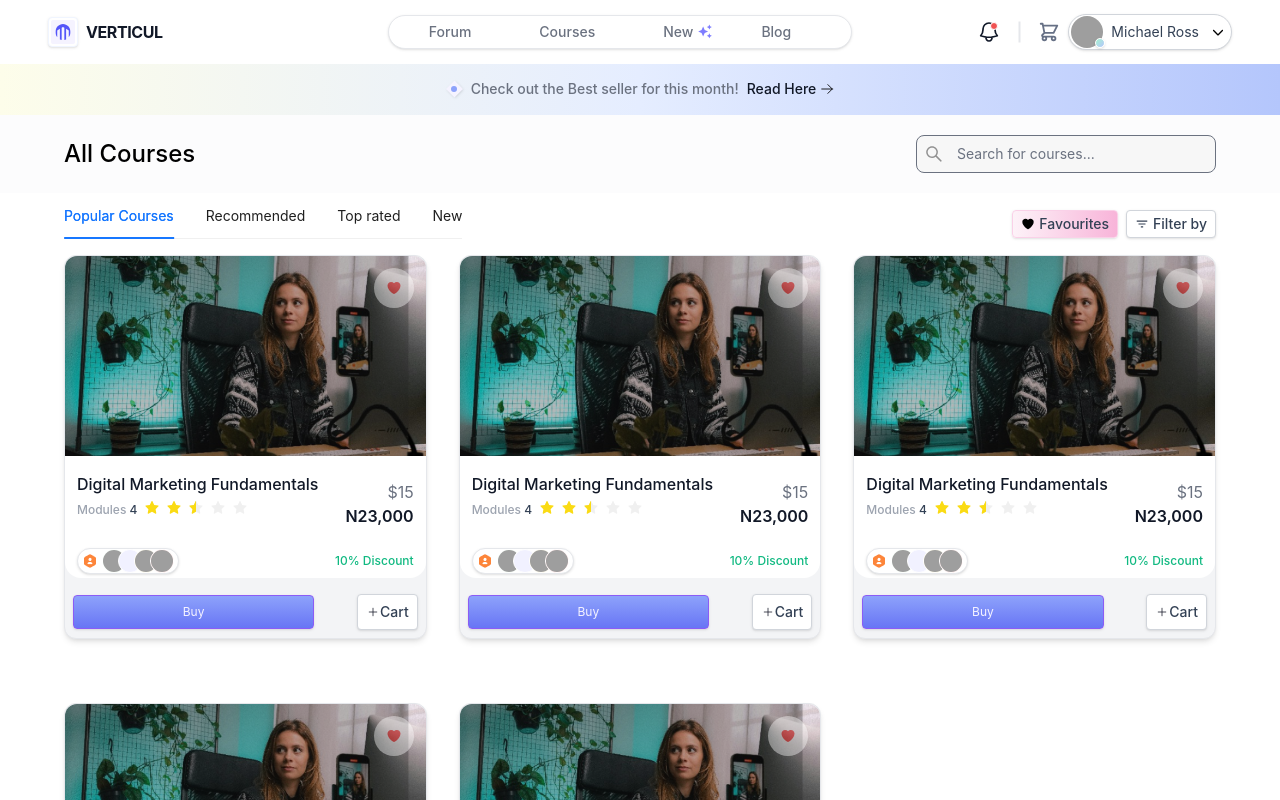
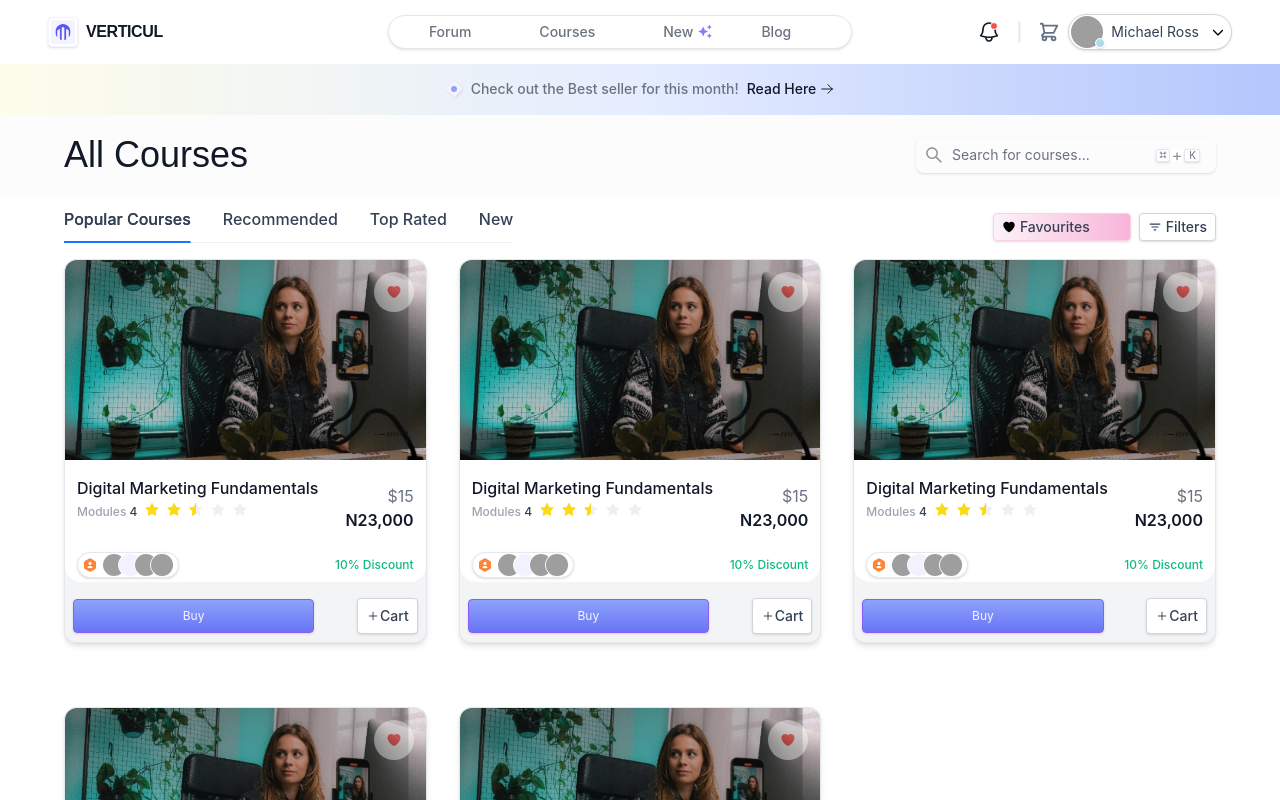
Before and after one commit to willzfrank/Verticul-3.0, a Next.js app: page /all-courses in a window 1280 px wide. Shown: the top 800 px of the page. Built offline with nearby package versions, Linux system fonts and the light colour scheme; grey boxes are pictures that could not be loaded.

Commit message:
improved all courses favourite page

```diff
--- a/src/app/(learner)/all-courses/course-purchase/page.tsx
+++ b/src/app/(learner)/all-courses/course-purchase/page.tsx
@@ -23,7 +23,13 @@ type Props = {}
 const items: TabsProps['items'] = [
   {
     key: '1',
-    label: 'Popular Courses',
+    label: (
+      <div className="w-[127px] h-9 pb-3 justify-center items-center inline-flex">
+        <h2 className="text-slate-700 text-base font-medium font-['Inter'] leading-normal">
+          Popular Courses
+        </h2>
+      </div>
+    ),
     children: '',
   },
   {
--- a/src/components/AllCourseCard.tsx
+++ b/src/components/AllCourseCard.tsx
@@ -39,7 +39,7 @@ const AllCourseCard = (props: Props) => {
   ]
 
   return (
-    <div className=" bg-gray-100 rounded-xl  shadow-md   border border-gray-200 flex-col inline-flex">
+    <div className=" bg-gray-100 rounded-xl  shadow-md   border border-gray-200 flex-col inline-flex animate__animated animate__fadeIn">
       <div className="rounded-xl ">
         <div className="relative w-full">
           <Image
@@ -71,20 +71,20 @@ const AllCourseCard = (props: Props) => {
             <div className="px-3 py-2 space-y-4 flex items-center justify-between">
               <div>
                 <div className="space-y-1">
-                  <h2 className="text-gray-900  font-medium ">
+                  <h2 className="text-gray-900  font-medium font-inter leading-tight">
                     Digital Marketing Fundamentals
                   </h2>
                 </div>
 
                 <div className="fc gap-2">
                   <div>
-                    <span className="text-gray-400 text-xs font-medium font-['Inter'] leading-[18px]">
+                    <span className="text-gray-400 text-xs font-medium font-inter leading-[18px]">
                       Modules
                     </span>
-                    <span className="text-gray-500 text-xs font-medium font-['Inter'] leading-[18px]">
+                    <span className="text-gray-500 text-xs font-medium font-inter leading-[18px]">
                       {' '}
                     </span>
-                    <span className="text-slate-700 text-xs font-medium font-['Inter'] leading-[18px]">
+                    <span className="text-slate-700 text-xs font-medium font-inter leading-[18px]">
                       4
                     </span>
                   </div>
@@ -92,10 +92,10 @@ const AllCourseCard = (props: Props) => {
                 </div>
               </div>
               <div className="flex items-end flex-col">
-                <p className="text-gray-500 text-base font-normal leading-normal">
+                <p className="text-gray-500 text-base font-inter font-normal leading-normal">
                   $15
                 </p>
-                <p className="text-gray-900 text-base font-semibold leading-normal">
+                <p className="text-gray-900 text-base font-inter font-semibold leading-normal">
                   N23,000
                 </p>
               </div>
@@ -115,7 +115,7 @@ const AllCourseCard = (props: Props) => {
                   </div>
                 </div>
 
-                <p className="text-emerald-500 text-xs font-medium font-['Inter'] leading-[18px]">
+                <p className="text-emerald-500 text-xs font-medium font-inter leading-[18px]">
                   10% Discount{' '}
                 </p>
               </div>
@@ -131,7 +131,7 @@ const AllCourseCard = (props: Props) => {
         <div className="w-[70%]">
           <Link href="/all-courses/course-details">
             <button className="w-full px-3 py-2 bg-gradient-to-b from-indigo-400 to-indigo-500 rounded shadow border border-violet-500 flex-col justify-center items-center gap-px flex">
-              <p className="text-violet-50 text-xs">Buy</p>
+              <p className="text-violet-50 text-xs font-inter">Buy</p>
             </button>
           </Link>
         </div>
@@ -160,7 +160,7 @@ const AllCourseCard = (props: Props) => {
                 />
               </svg>
             </div>
-            <span className="text-slate-700 text-sm font-medium font-['Inter'] leading-tight">
+            <span className="text-slate-700 text-sm font-medium font-inter leading-tight ">
               Cart
             </span>
           </button>
--- a/src/components/CourseNavigation.tsx
+++ b/src/components/CourseNavigation.tsx
@@ -14,22 +14,38 @@ type Props = {}
 const items: TabsProps['items'] = [
   {
     key: '1',
-    label: 'Popular Courses',
+    label: (
+      <h2 className="text-slate-700 text-base font-medium font-inter leading-normal">
+        Popular Courses
+      </h2>
+    ),
     children: '',
   },
   {
     key: '2',
-    label: 'Recommended',
+    label: (
+      <h2 className="text-slate-700 text-base font-medium font-inter leading-normal">
+        Recommended{' '}
+      </h2>
+    ),
     children: '',
   },
   {
     key: '3',
-    label: 'Top rated',
+    label: (
+      <h2 className="text-slate-700 text-base font-medium font-inter leading-normal">
+        Top Rated{' '}
+      </h2>
+    ),
     children: '',
   },
   {
     key: '4',
-    label: 'New',
+    label: (
+      <h2 className="text-slate-700 text-base font-medium font-inter leading-normal">
+        New{' '}
+      </h2>
+    ),
     children: '',
   },
 ]
@@ -46,7 +62,7 @@ const CourseNavigation = (props: Props) => {
 
         <div className="flex items-center gap-2">
           <div
-            className="w-max cursor-pointer h-7 px-2 py-1 bg-gradient-to-r from-pink-50 to-pink-300 rounded shadow border border-pink-200 justify-start items-center gap-1 inline-flex"
+            className="w-max cursor-pointer h-7 px-2 pr-10 py-1 bg-gradient-to-r from-pink-50 to-pink-300 rounded shadow border border-pink-200 justify-start items-center gap-1 inline-flex"
             onClick={() => setShowFavourites(true)}
           >
             <div className="w-3.5 h-3.5 justify-center items-center flex">
@@ -61,7 +77,7 @@ const CourseNavigation = (props: Props) => {
                 </svg>
               </div>
             </div>
-            <span className="text-slate-700 text-sm font-medium font-['Inter'] leading-tight">
+            <span className="text-slate-700 text-sm font-medium font-inter leading-tight">
               Favourites
             </span>
           </div>
@@ -71,8 +87,8 @@ const CourseNavigation = (props: Props) => {
               <div className="w-3.5 h-3.5 relative">
                 <Image src={filter} alt="" layout="fill" />
               </div>
-              <div className="text-slate-700 text-sm font-medium font-['Inter'] leading-tight">
-                Filter by
+              <div className="text-slate-700 text-sm font-medium font-inter leading-tight">
+                Filters
               </div>
             </div>
           </div>
@@ -82,7 +98,7 @@ const CourseNavigation = (props: Props) => {
       {showFavourites ? (
         <FavouritePage />
       ) : (
-        <div className="grid grid-cols-2 lg:grid-cols-3 2xl:grid-cols-4 gap-y-16 gap-x-8">
+        <div className="grid grid-cols-2 lg:grid-cols-3 2xl:grid-cols-4 gap-y-16 gap-x-8 ">
           <AllCourseCard />
           <AllCourseCard />
           <AllCourseCard />
--- a/src/components/CourseSearchSection.tsx
+++ b/src/components/CourseSearchSection.tsx
@@ -23,7 +23,11 @@ interface HeadingProps {
 }
 
 const Heading: React.FC<HeadingProps> = ({ text }) => {
-  return <p className="text-2xl font-medium">{text}</p>
+  return (
+    <h2 className="text-gray-900 text-4xl font-medium font-space-grotesk">
+      {text}
+    </h2>
+  )
 }
 
 const SearchBox = () => {
--- a/src/components/inputs/SearchInput.tsx
+++ b/src/components/inputs/SearchInput.tsx
@@ -1,11 +1,14 @@
-import { AiOutlineSearch } from "react-icons/ai";
-import { InputHTMLAttributes } from "react";
+import { AiOutlineSearch } from 'react-icons/ai'
+import { InputHTMLAttributes } from 'react'
+
+import command from '../../../public/assets/command.svg'
+import Image from 'next/image'
 
 type SearchProps = {
-  onChange: (event: React.ChangeEvent<HTMLInputElement>) => void;
-  placeholder: string;
-  value: string;
-} & InputHTMLAttributes<HTMLInputElement>;
+  onChange: (event: React.ChangeEvent<HTMLInputElement>) => void
+  placeholder: string
+  value: string
+} & InputHTMLAttributes<HTMLInputElement>
 
 const SearchInput = ({
   onChange,
@@ -14,22 +17,39 @@ const SearchInput = ({
   ...props
 }: SearchProps) => {
   return (
-    <div className="relative rounded-lg cursor-pointer  flex items-center text-[#919191] focus-within:border focus-within:border-u-purple-300 w-full ">
+    <div className="relative rounded-lg cursor-pointer  border-gray-300  flex items-center text-[#919191] w-full h-9 px-4 py-2 shadow ">
       <AiOutlineSearch
         className="absolute left-0 ml-2 pointer-events-none"
         size={20}
       />
 
       <input
-        className="outline-0  w-full pl-10 py-2 truncate text-black text-sm bg-[#F7F7F7] rounded-lg"
+        className="outline-0  w-full pl-5 py-2 bg-transparent truncate text-black text-sm border-none focus:ring-transparent"
         type="text"
         placeholder={placeholder}
         value={value}
         onChange={onChange}
         {...props}
       />
+      <div className="justify-start items-center gap-5 flex">
+        <div className="justify-start items-start flex">
+          <div className="w-3.5 h-[13px] px-0.5 pt-px pb-0.5 bg-white rounded-sm shadow border border-gray-200 justify-center items-center flex">
+            <div className="grow shrink basis-0 self-stretch relative justify-center items-center inline-flex">
+              <Image src={command} alt="command" layout="fill" />
+            </div>
+          </div>
+          <div className="w-3.5 h-[13px] px-0.5 pt-px pb-0.5 bg-white rounded-sm justify-center items-center flex ">
+            <span className="#667085">+ </span>
+          </div>
+          <div className="h-[13px] pl-1 pr-[3px] bg-white rounded-sm shadow border border-gray-200 justify-center items-center flex">
+            <div className="w-[7px] h-[17px] flex items-center justify-center  text-gray-500 text-[10px] font-normal font-['Inter'] leading-tight">
+              K
+            </div>
+          </div>
+        </div>
+      </div>
     </div>
-  );
-};
+  )
+}
 
-export default SearchInput;
+export default SearchInput
--- a/tailwind.config.ts
+++ b/tailwind.config.ts
@@ -1,26 +1,31 @@
-import type { Config } from "tailwindcss";
+import type { Config } from 'tailwindcss'
 
 const config: Config = {
   content: [
-    "./src/pages/**/*.{js,ts,jsx,tsx,mdx}",
-    "./src/components/**/*.{js,ts,jsx,tsx,mdx}",
-    "./src/app/**/*.{js,ts,jsx,tsx,mdx}",
-    "./node_modules/flowbite/**/*.js",
+    './src/pages/**/*.{js,ts,jsx,tsx,mdx}',
+    './src/components/**/*.{js,ts,jsx,tsx,mdx}',
+    './src/app/**/*.{js,ts,jsx,tsx,mdx}',
+    './node_modules/flowbite/**/*.js',
   ],
   theme: {
     extend: {
+      fontFamily: {
+        inter: ['Inter', 'sans-serif'],
+        'space-grotesk': ["'Space Grotesk'", 'sans-serif'],
+      },
       backgroundImage: {
-        "gradient-radial": "radial-gradient(var(--tw-gradient-stops))",
-        "gradient-conic":
-          "conic-gradient(from 180deg at 50% 50%, var(--tw-gradient-stops))",
+        'gradient-radial': 'radial-gradient(var(--tw-gradient-stops))',
+        'gradient-conic':
+          'conic-gradient(from 180deg at 50% 50%, var(--tw-gradient-stops))',
       },
       colors: {
-        "u-purple": "#5555F9",
-        "u-slate-100": "#F9FAFB",
-        "u-slate-600": "#667085",
+        'u-purple': '#5555F9',
+        'u-slate-100': '#F9FAFB',
+        'u-slate-600': '#667085',
       },
     },
   },
-  plugins: [require("flowbite/plugin")],
-};
-export default config;
+  plugins: [require('flowbite/plugin')],
+}
+
+export default config
```
